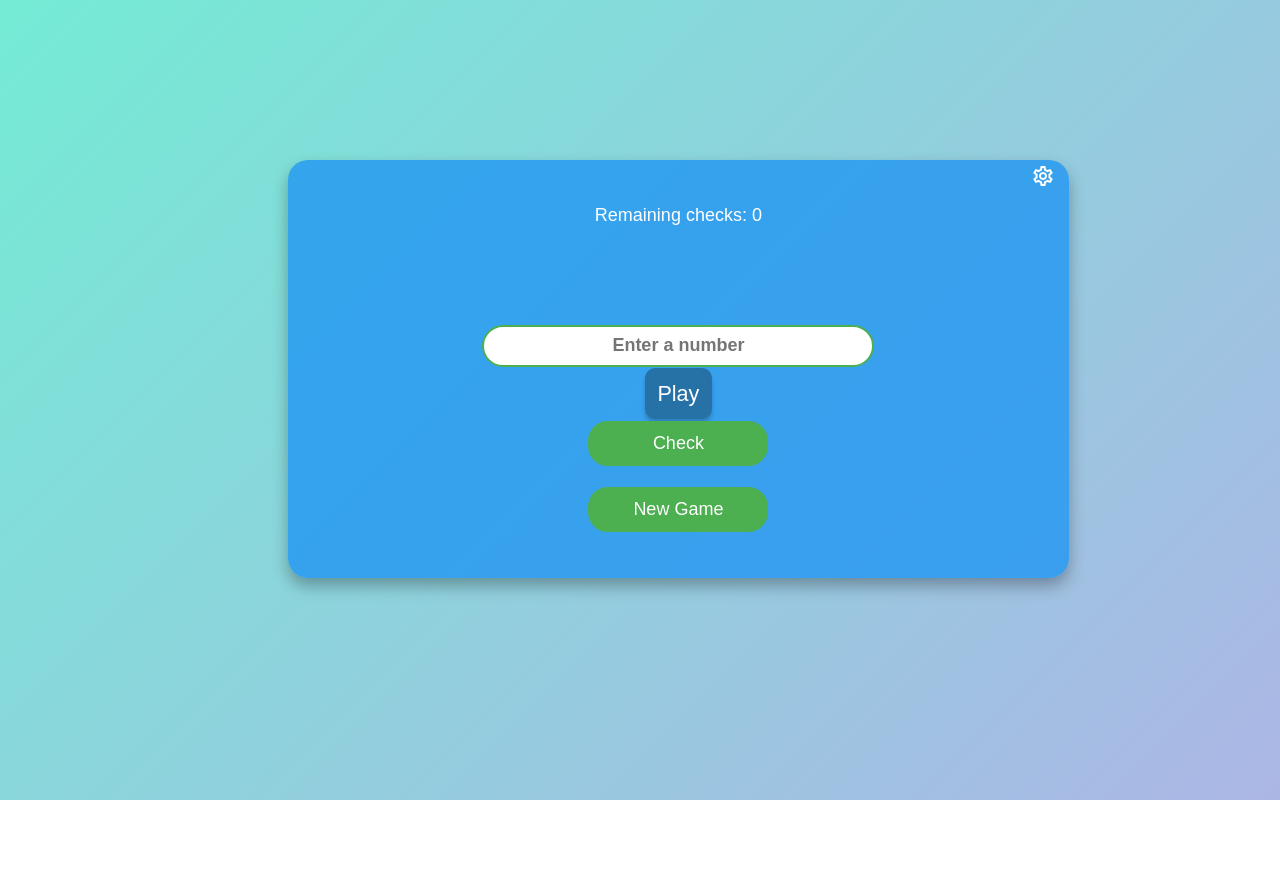
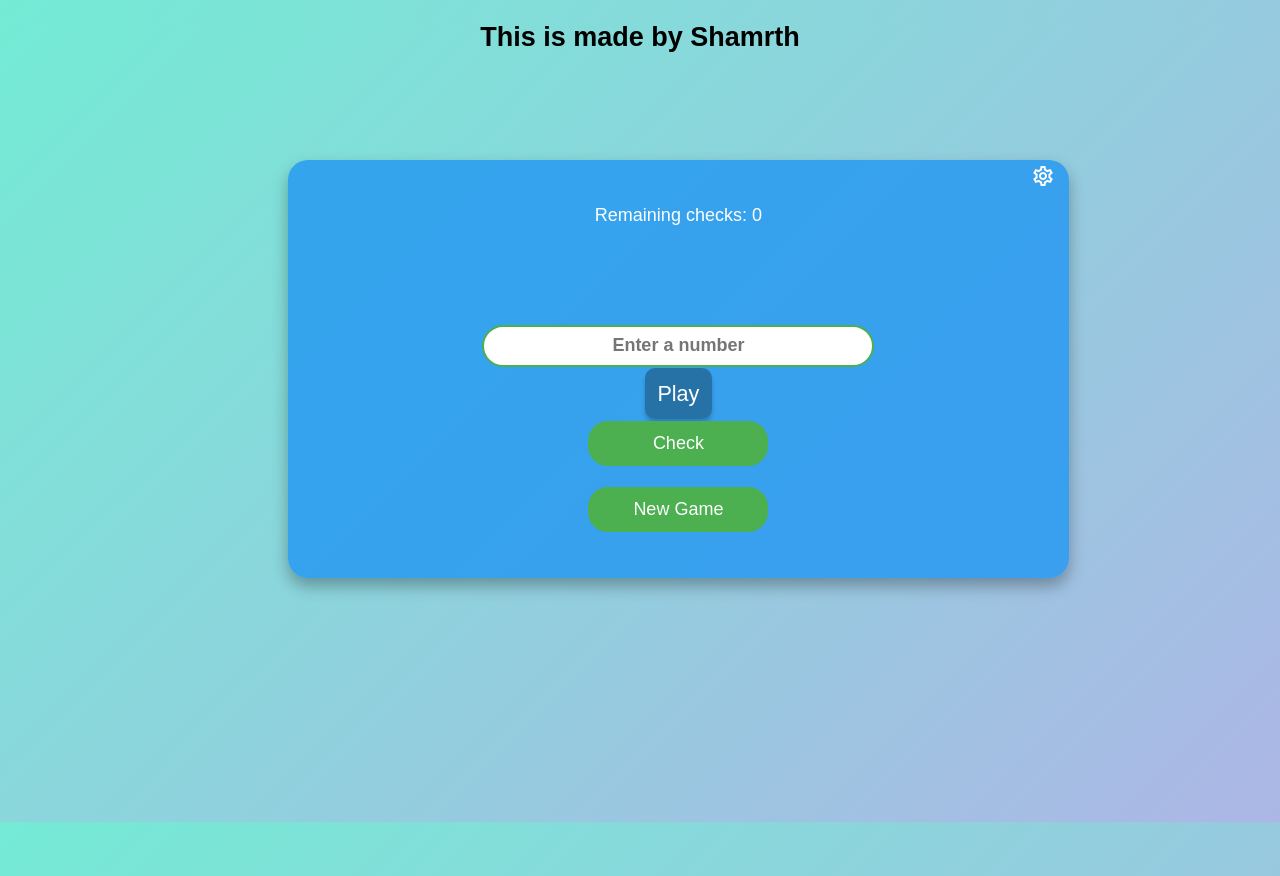
Before and after one commit to Percyakr17/NumberGuess, a plain HTML site: page index.html in a window 1280 px wide. Before the commit the page ends 800 px from the top, so only its background shows below. Drawn offline with Linux system fonts and the light colour scheme.

Commit message:
Update index.html

```diff
--- a/index.html
+++ b/index.html
@@ -8,6 +8,8 @@
     <title>Num Guessing Game</title>
 </head>
 <body>
+<h2 align="center">This is made by Shamrth</h2>
+
     <div id="root">
 
         <div id="game-box" >
```
